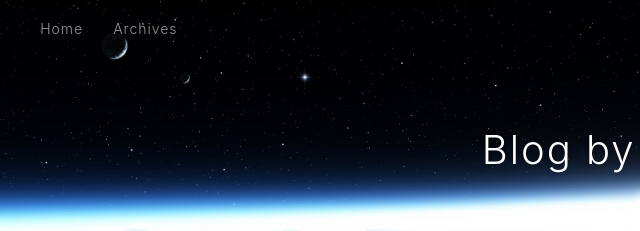
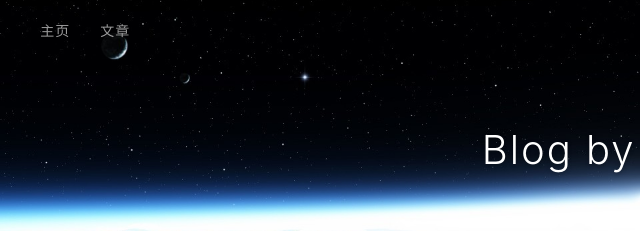
Before and after one commit to xiaozhi-12121/xiaozhi-12121.github.io, a plain HTML site: page index.html in a window 1280 px wide. Shown: the top 231 px of the page, 0-640 px from the left. Drawn offline with nearby package versions, Linux system fonts and the light colour scheme.

Commit message:
Update index.html

```diff
--- a/index.html
+++ b/index.html
@@ -36,13 +36,13 @@
                 <div id="header-inner" class="inner">
                     <nav id="main-nav">
                         <a id="main-nav-toggle" class="nav-icon"></a>
-                        <a class="main-nav-link" href="/">Home</a>
-                        <a class="main-nav-link" href="/archives">Archives</a>
+                        <a class="main-nav-link" href="/">主页</a>
+                        <a class="main-nav-link" href="/archives">文章</a>
                     </nav>
 
                     <nav id="sub-nav">
                         <a id="nav-rss-link" class="nav-icon" href="/atom.xml" title="RSS Feed"></a>
-                        <a id="nav-search-btn" class="nav-icon" title="Search"></a>
+                        <a id="nav-search-btn" class="nav-icon" title="搜索"></a>
                     </nav>
 
                     <div id="search-form-wrap">
```
